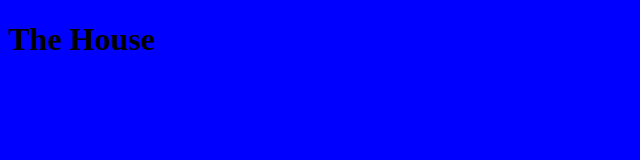
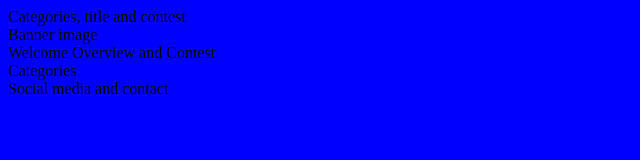
Before and after one commit to Corentin-Vidick/the-house, a plain HTML site: page index.html in a window 1280 px wide. Shown: the whole page, without its empty margins (0-640 px from the left). Drawn offline with Linux system fonts and the light colour scheme.

Commit message:
Boiler plate for main page

```diff
--- a/index.html
+++ b/index.html
@@ -11,6 +11,20 @@
     <title>The House</title>
 </head>
 <body>
-    <h1>The House</h1>
+    <header>
+        Categories, title and contest
+    </header>
+    <section>
+        Banner image
+    </section>
+    <section>
+        Welcome Overview and Contest
+    </section>
+    <section>
+        Categories
+    </section>
+    <footer>
+        Social media and contact
+    </footer>
 </body>
 </html>
```
